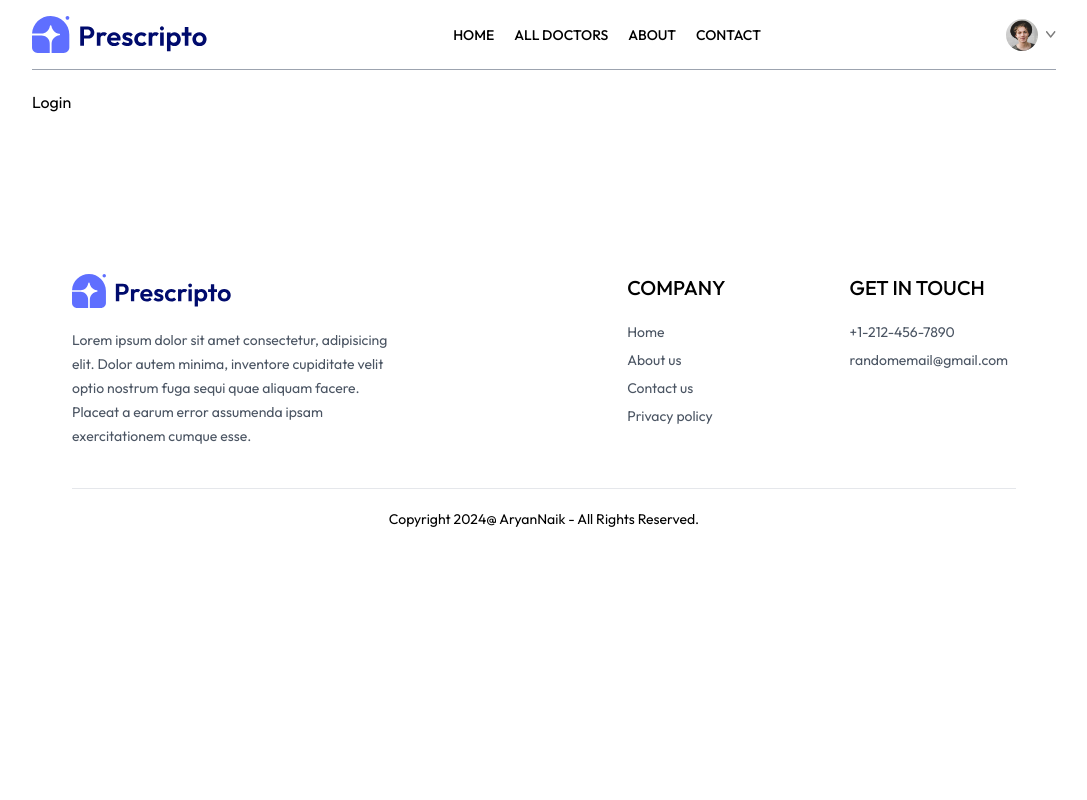
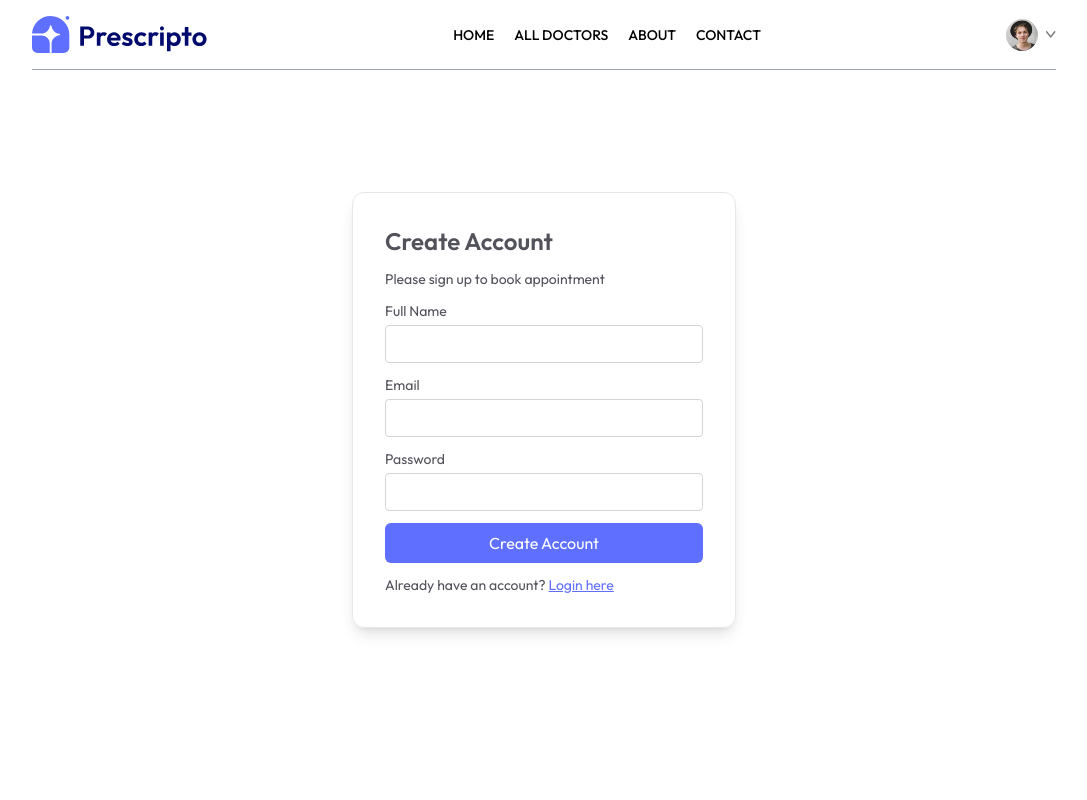
Before and after one commit to aryannaik225/Docto-Appointment-Website, a React (Vite) app in the folder frontend/: page /login in a window 1280 px wide. Shown: the top 800 px of the page, without its empty margins (96-1183 px from the left). Built offline with nearby package versions, Linux system fonts and the light colour scheme.

Commit message:
login page frontend done

```diff
--- a/frontend/src/pages/Login.jsx
+++ b/frontend/src/pages/Login.jsx
@@ -1,8 +1,47 @@
-import React from 'react'
+import React, { useState } from 'react'
 
 const Login = () => {
+
+  const [state, setState] = useState('Sign Up')
+
+  const [email, setEmail] = useState('')
+  const [password, setPassword] = useState('')
+  const [name, setName] = useState('')
+
+  const onSubmitHandler = async (event) => {
+    event.preventDefault() // Prevent page reload on form submit
+  }
+
   return (
-    <div>Login</div>
+    <form className='min-h-[80vh] flex items-center'>
+      <div className='flex flex-col gap-3 m-auto items-start p-8 min-w-[340px] sm:min-w-96 border rounded-xl text-zinc-600 text-sm shadow-lg'>
+        <p className='text-2xl font-semibold'>{state === 'Sign Up' ? "Create Account" : "Login"}</p>
+        <p>Please {state === 'Sign Up' ? "sign up" : "log in"} to book appointment</p>
+        {
+          state === 'Sign Up' && (
+            <div className='w-full'>
+              <p>Full Name</p>
+              <input className='border border-zinc-300 rounded w-full p-2 mt-1' type="text" onChange={(e)=>setName(e.target.name)}  value={name} required/>
+            </div>
+          )
+        }
+        <div className='w-full'>
+          <p>Email</p>
+          <input className='border border-zinc-300 rounded w-full p-2 mt-1' type="email" onChange={(e)=>setEmail(e.target.name)}  value={email} required/>
+        </div>
+        <div className='w-full'>
+          <p>Password</p>
+          <input className='border border-zinc-300 rounded w-full p-2 mt-1' type="password" onChange={(e)=>setPassword(e.target.name)}  value={password} required/>
+        </div>
+
+        <button className='bg-primary text-white w-full py-2 rounded-md text-base'>{state === 'Sign Up' ? "Create Account" : "Login"}</button>
+        {
+          state === "Sign Up"
+          ? <p>Already have an account? <span onClick={() => setState("Login")} className='text-primary underline cursor-pointer'>Login here</span></p>
+          : <p>Create a new account? <span onClick={() => setState("Sign Up")} className='text-primary underline cursor-pointer'>click here</span></p>
+        }
+      </div>
+    </form>
   )
 }
 
```
